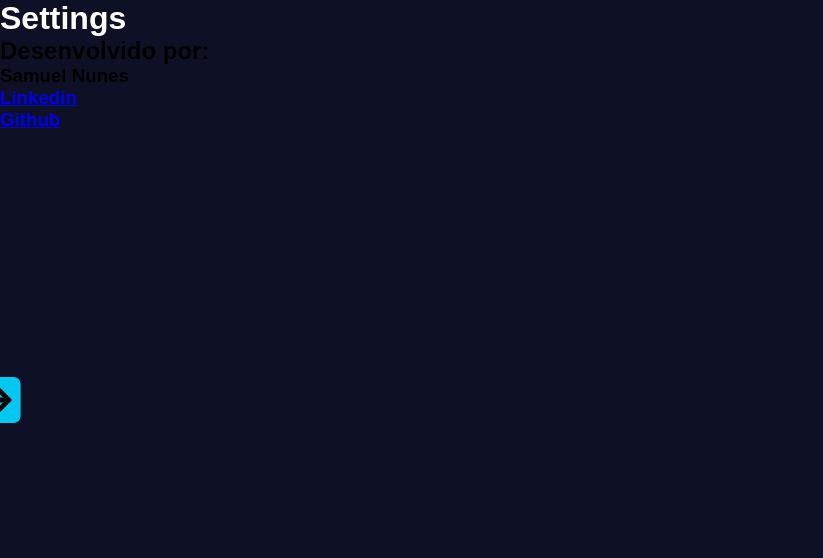
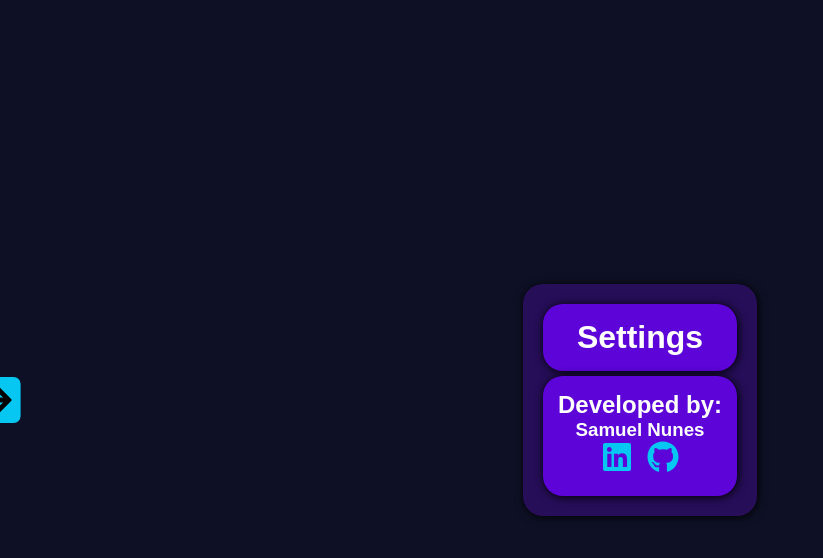
Before and after one commit to Samuel-Nun3s/Dashboard-Tanstack-Router, a React (Vite) app: page /settings in a window 1280 px wide. Shown: the top 558 px of the page, without its empty margins (0-823 px from the left). Built offline with nearby package versions, Linux system fonts and the light colour scheme.

Commit message:
Finalizando a tela de settings

```diff
--- a/src/routes/index.jsx
+++ b/src/routes/index.jsx
@@ -1,4 +1,6 @@
 import { createFileRoute } from "@tanstack/react-router";
+
+import DefaultDiv from '../components/layout/DefaultDiv';
 
 import styles from "./index.module.css";
 
@@ -9,7 +11,7 @@ export const Route = createFileRoute('/')({
 function Index() {
   return (
     <div className={styles.home}>
-      <div className={styles.defaultDiv}>
+      <DefaultDiv>
         <h1>Welcome to the Dashboard</h1>
         <div>
           <p>
@@ -28,7 +30,7 @@ function Index() {
             Feel free to explore every feature. This is another step toward mastering development with React!
           </p>
         </div>
-      </div>
+      </DefaultDiv>
     </div>
   )
 }
--- a/src/routes/settings.lazy.jsx
+++ b/src/routes/settings.lazy.jsx
@@ -1,4 +1,11 @@
 import { createLazyFileRoute } from '@tanstack/react-router'
+
+import DefaultDiv from '../components/layout/DefaultDiv';
+
+import { FaLinkedin } from "react-icons/fa";
+import { FaGithub } from "react-icons/fa6";
+
+import styles from './settings.module.css';
 
 export const Route = createLazyFileRoute('/settings')({
   component: RouteComponent,
@@ -6,16 +13,22 @@ export const Route = createLazyFileRoute('/settings')({
 
 function RouteComponent() {
   return (
-    <div>
-      <div>
-        <h1>Settings</h1>
-      </div>
-      <div>
-        <h2>Desenvolvido por:</h2>
-        <h3>Samuel Nunes</h3>
-        <h3><a href="https://www.linkedin.com/in/samuel-nunes-5b4b72270/" target='blank'>Linkedin</a></h3>
-        <h3><a href="https://github.com/Samuel-Nun3s" target='blank'>Github</a></h3>
-      </div>
+    <div className={styles.settings}>
+      <DefaultDiv>
+        <DefaultDiv
+          customClass="subdiv"
+        >
+          <h1>Settings</h1>
+        </DefaultDiv>
+        <DefaultDiv
+          customClass="subdiv"
+        >
+          <h2>Developed by:</h2>
+          <h3>Samuel Nunes</h3>
+          <a href="https://www.linkedin.com/in/samuel-nunes-5b4b72270/" target='blank'><FaLinkedin/></a>
+          <a href="https://github.com/Samuel-Nun3s" target='blank'><FaGithub/></a>
+        </DefaultDiv>
+      </DefaultDiv>
     </div>
   )
 }
--- /dev/null
+++ b/src/routes/settings.module.css
@@ -0,0 +1,19 @@
+.settings {
+  width: 100%;
+  height: 100vh;
+  display: flex;
+  justify-content: center;
+  align-items: center;
+  color: white;
+}
+
+.settings a {
+  font-size: 2em;
+  margin: 7px;
+  text-decoration: none;
+  color: #05C7F2;
+}
+
+.settings a:hover {
+  color: #056CF2;
+}
```
